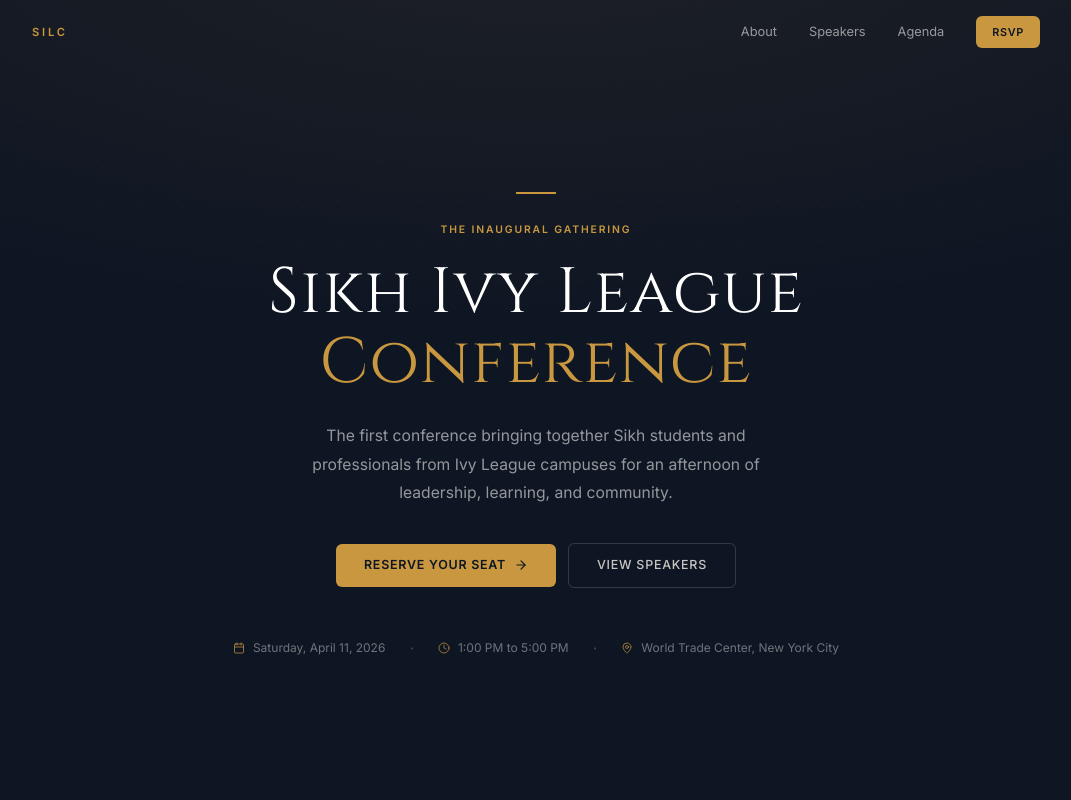
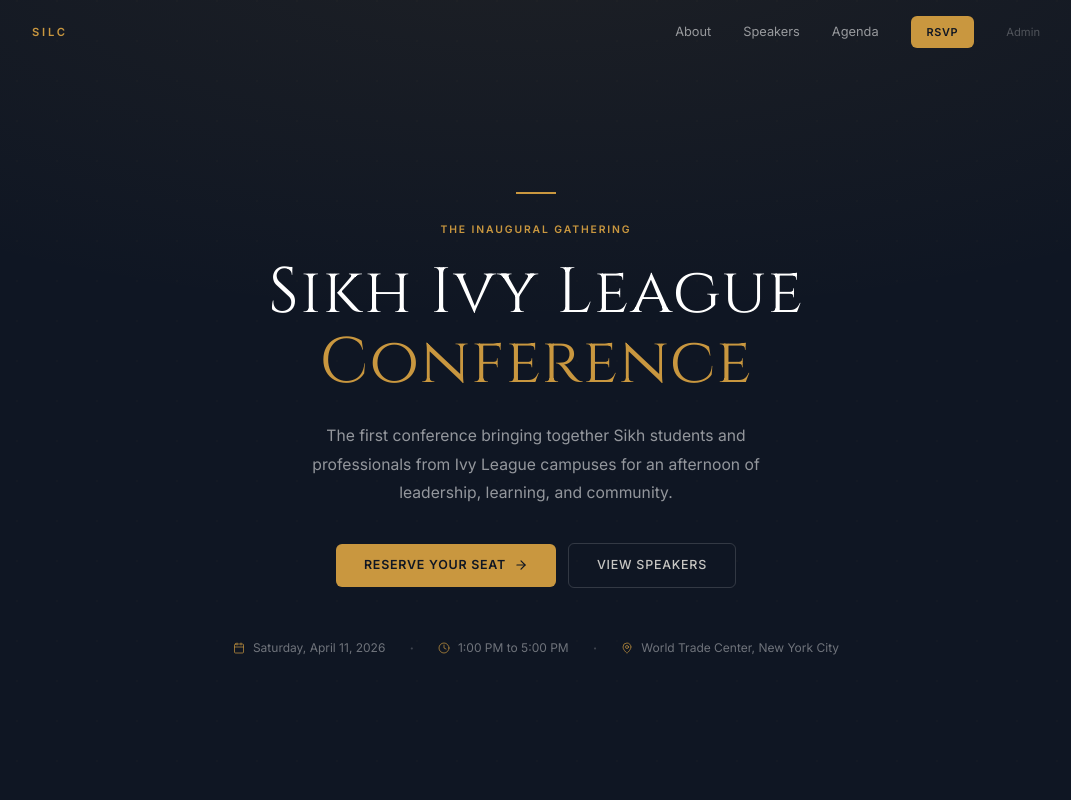
Before and after one commit to yashvirsabharwal/silc, a Next.js app: page / in a window 1280 px wide. Shown: the top 800 px of the page, without its empty margins (104-1175 px from the left). Built offline with nearby package versions, Linux system fonts and the light colour scheme.

Commit message:
Add Admin link to site navigation
Add an "Admin" link to the main navigation in both desktop and mobile views (components/layout/nav.tsx). The new links point to /admin, use smaller text with muted white opacity and hover transition, and the mobile link also closes the mobile menu via onClick.

```diff
--- a/components/layout/nav.tsx
+++ b/components/layout/nav.tsx
@@ -63,6 +63,9 @@
           <Link href="/rsvp" className="btn-primary !py-2 !px-4 !text-[0.68rem]">
             RSVP
           </Link>
+          <Link href="/admin" className="text-[0.7rem] text-white/25 hover:text-white/60 transition-colors duration-300">
+            Admin
+          </Link>
         </nav>
 
         <button
@@ -97,6 +100,9 @@
               <Link href="/rsvp" onClick={() => setMobileOpen(false)} className="btn-primary mt-4 text-center">
                 RSVP
               </Link>
+              <Link href="/admin" onClick={() => setMobileOpen(false)} className="text-[0.75rem] text-white/25 hover:text-white/60 transition-colors text-center mt-2">
+                Admin
+              </Link>
             </div>
           </motion.div>
         )}
```
